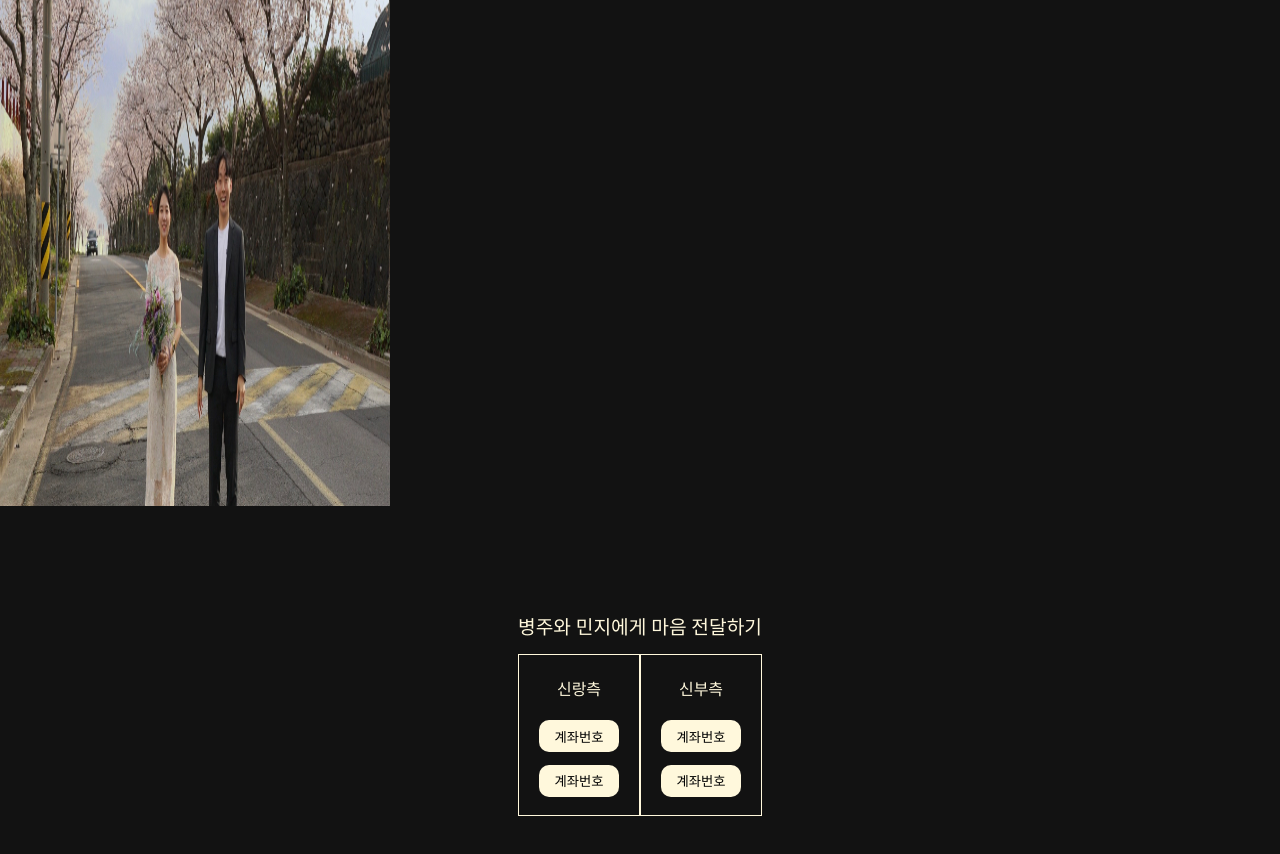
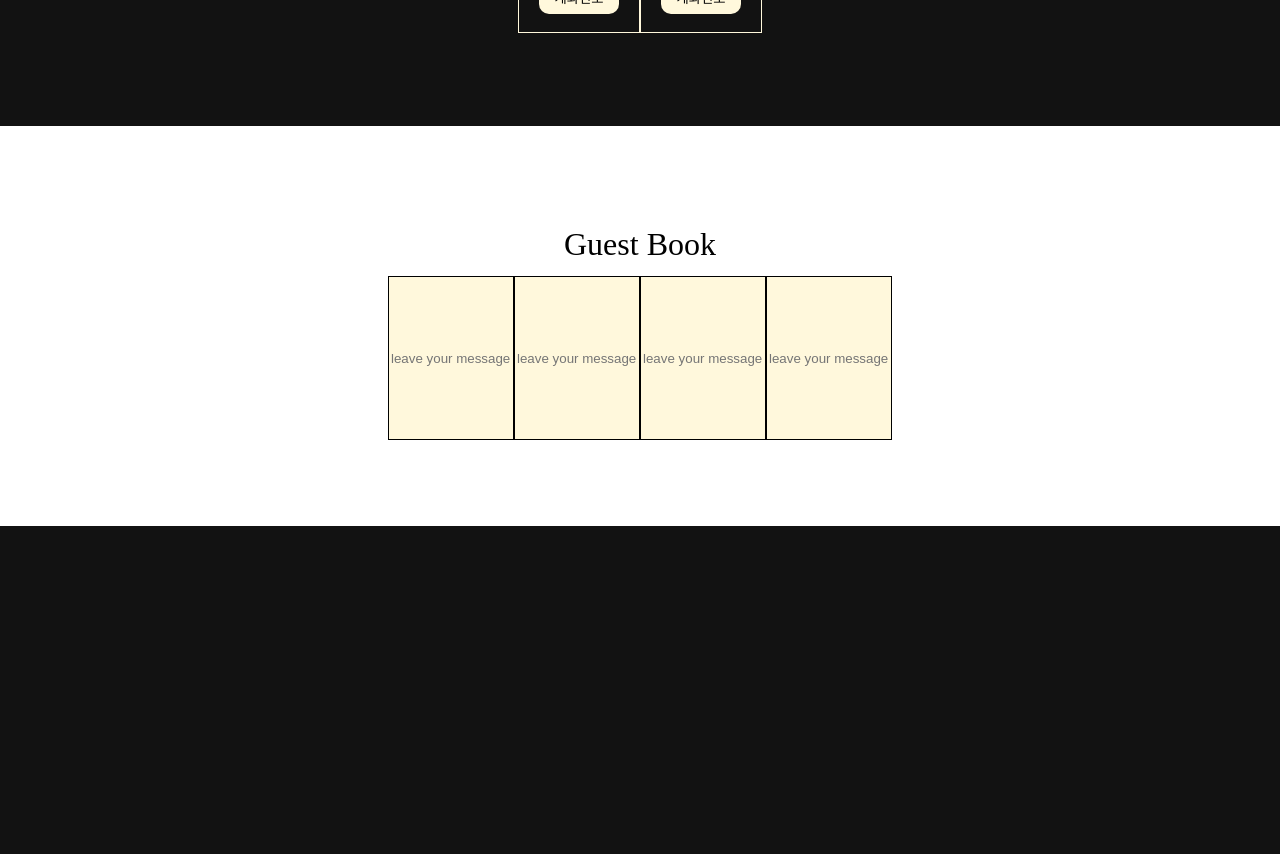
Before and after one commit to juhyeongee/wedding, a React (Create React App) app in the folder wedding/: page / in a window 1280 px wide. Shown: the part 1840-2694 px from the top of the page. After the commit the page ends 2366 px from the top, so only its background shows below. Built offline with nearby package versions, Linux system fonts and the light colour scheme.

Commit message:
2.14 Guest Book updating...

```diff
--- a/wedding/src/App.js
+++ b/wedding/src/App.js
@@ -19,10 +19,75 @@ function App() {
     };
     whereIsMouse();
     console.log(scrollY);
-    return window.removeEventListener("scroll", myScroll);
+    //return window.removeEventListener("scroll", myScroll);
   });
 
-  let POSITION_VALUE = (1000 / 2 - scrollY) / 1000;
+  let POSITION_VALUE = (1100 / 2 - scrollY) / 1000;
+  /////
+  ///// Time to make Guest Books
+  /////
+
+  const GuestBook_section = styled.div`
+    display: flex;
+    justify-content: center;
+    flex-direction: column;
+    align-items: center;
+    background-color: white;
+    width: 100%;
+    height: 50vh;
+    color: black;
+    font-size: 2rem;
+  `;
+
+  const Title = styled.text`
+    margin: 1rem;
+  `;
+
+  const MemoInput = styled.input`
+    height: 20vh;
+    width: 15vh;
+    background-color: cornsilk;
+    border: 1px solid black;
+  `;
+
+  const SubmitButton = styled.input``;
+
+  const handleTextSubmit = (event) => {
+    event.preventDefault();
+    const copyText = SubmitButton.value;
+  };
+
+  const Memoform = () => {
+    return (
+      <form>
+        <MemoInput type="text" placeholder="leave your message" />
+      </form>
+    );
+  };
+
+  const Memos = styled.div`
+    display: flex;
+  `;
+
+  const GuestBook = () => {
+    const [memo, setMemo] = useState([]);
+    //const newMemo =
+    //setMemo([...newMemo])
+    return (
+      <GuestBook_section>
+        <Title>Guest Book</Title>
+        <Memos>
+          <Memoform />
+          <Memoform />
+          <Memoform />
+          <Memoform />
+        </Memos>
+      </GuestBook_section>
+    );
+  };
+
+  ///// 포토북 위에
+  ///// 지도 (찾아오시는 길)
 
   return (
     <>
@@ -30,8 +95,9 @@ function App() {
       <div style={{ position: "fixed", top: "200px" }}>{scrollY}</div>
       <Picture picnum={firstPic} positionValue={POSITION_VALUE} />
       <Picture picnum={secondPic} positionValue={-POSITION_VALUE} />
-      <Picture picnum={widePic} />
+      {/*<Picture picnum={widePic} />*/}
       <AccountSection />
+      <GuestBook />
     </>
   );
 }
```
